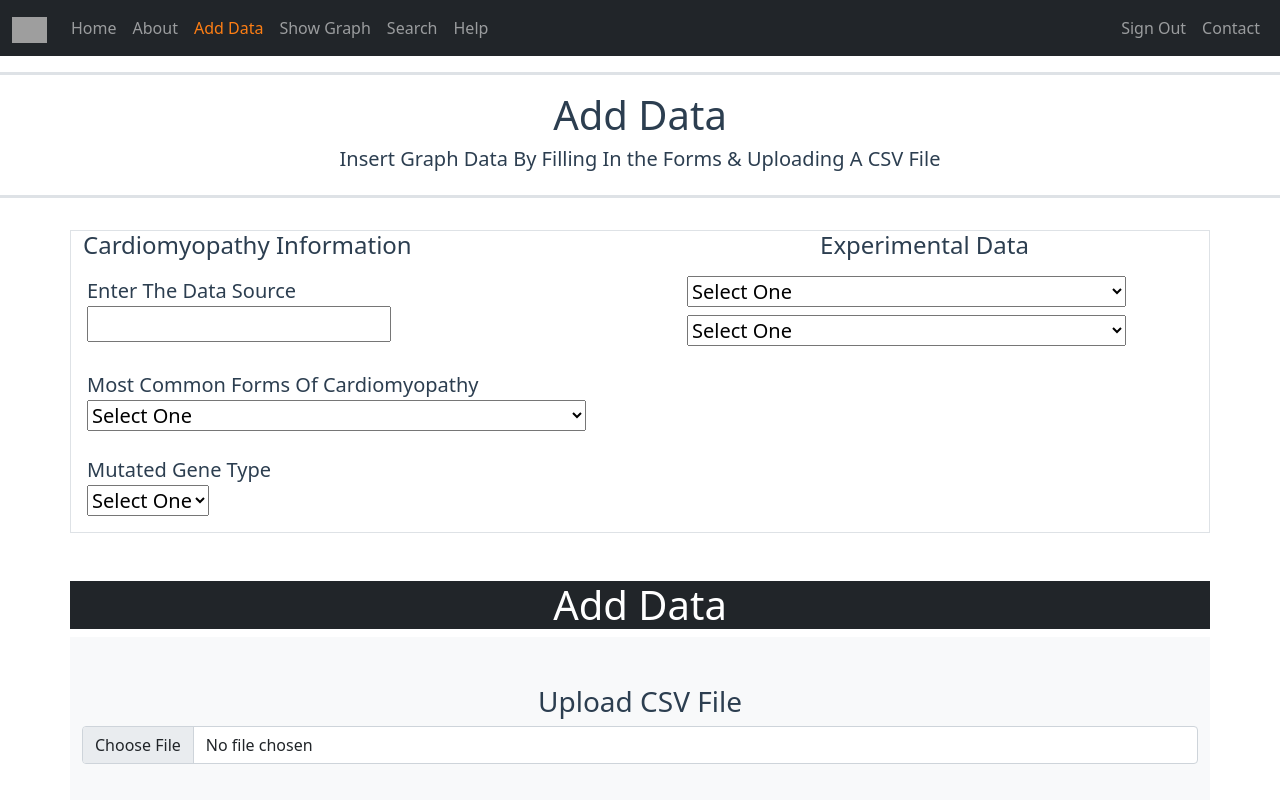
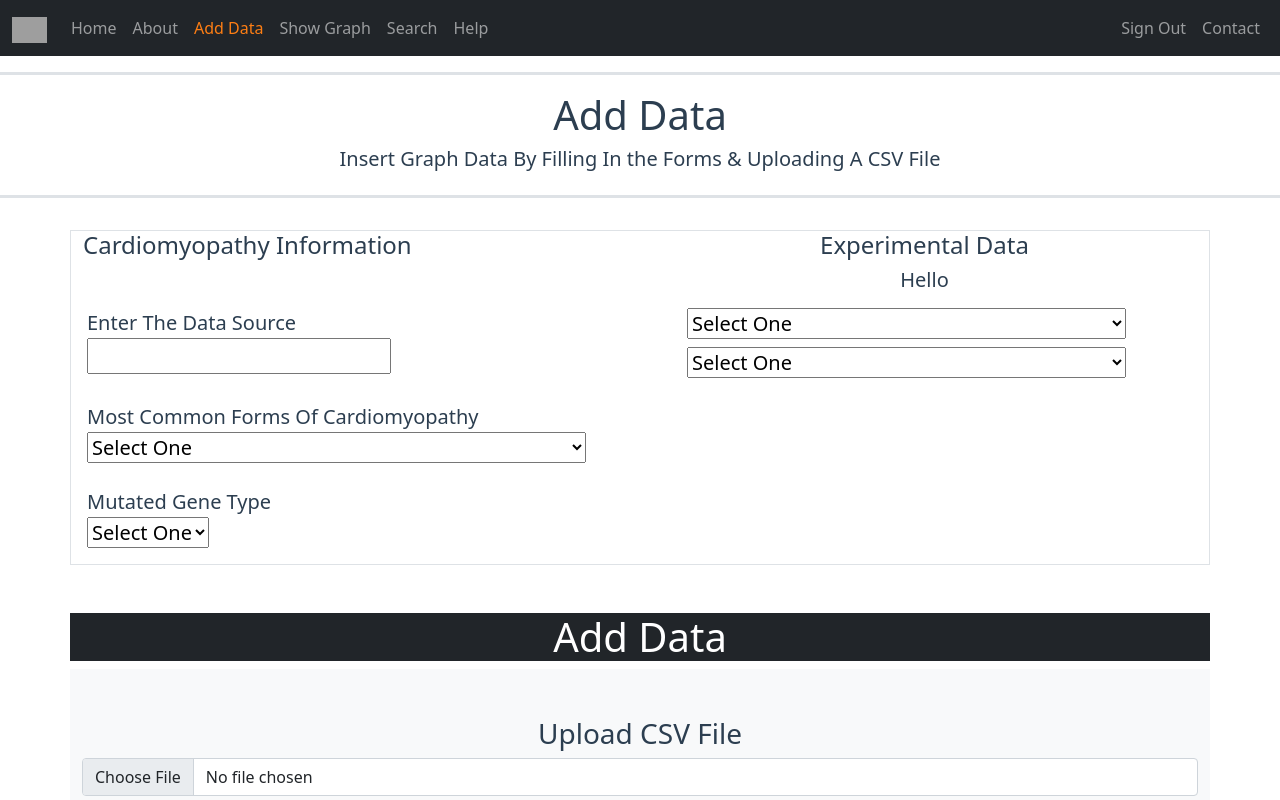
Before and after one commit to muneeb29/CentralRepo, a Vue app: page /addData in a window 1280 px wide. Shown: the top 800 px of the page. Built offline with nearby package versions, Linux system fonts and the light colour scheme; no server answers; sample sign-in values are in the browser's storage; grey boxes are pictures that could not be loaded; what @meforma/vue-toaster, vue3-apexcharts would draw is missing.

Commit message:
Change
Changes made

```diff
--- a/src/views/AddData.vue
+++ b/src/views/AddData.vue
@@ -15,6 +15,7 @@
 
       <div class="col">
         <h4>Experimental Data</h4>
+        <h5> Hello </h5>
       </div>
 
       <div class="row">
```
